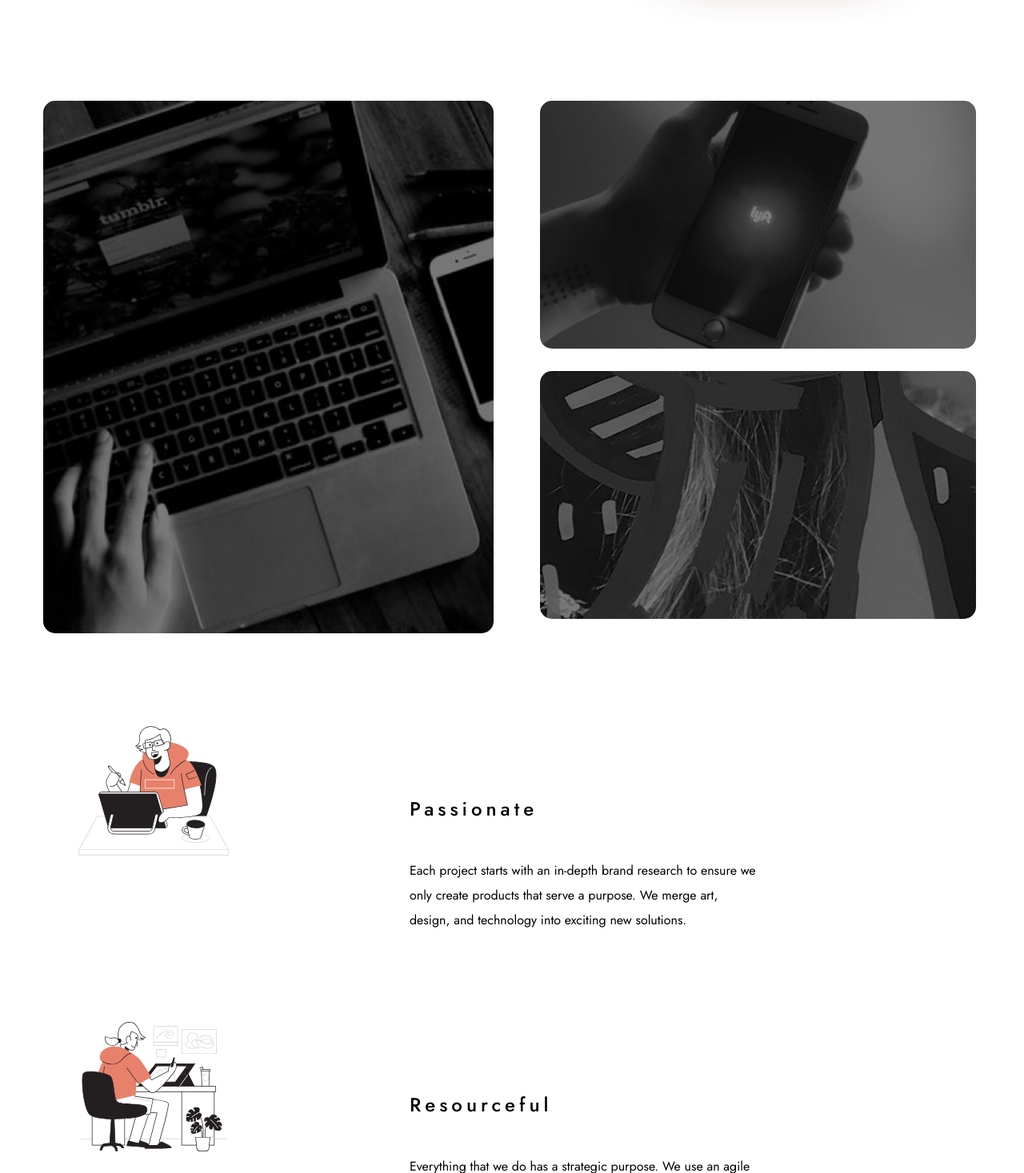
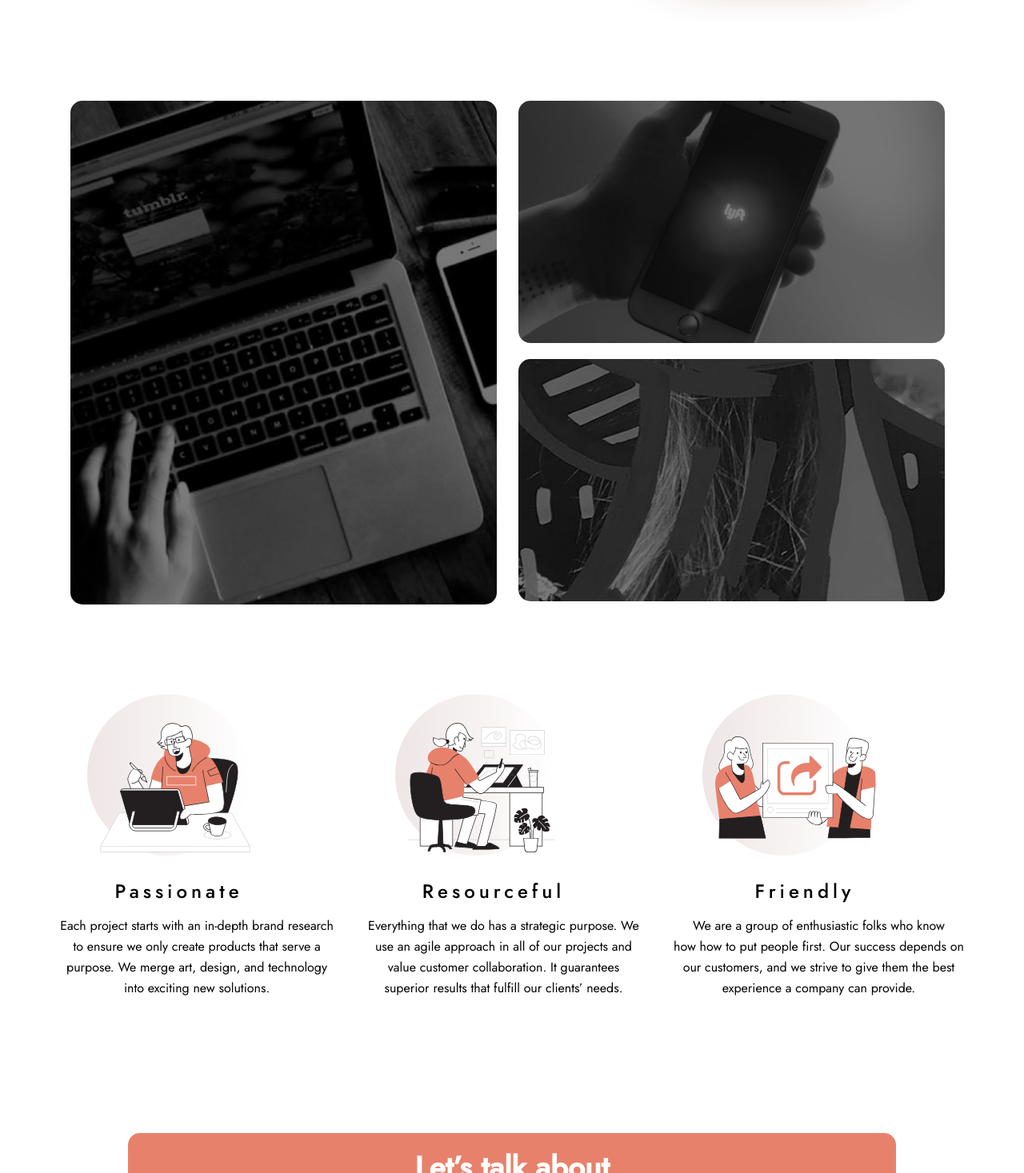
Before and after one commit to Excerity/Designo, a React (Create React App) app in the folder client/: page / in a window 1280 px wide. Shown: the part 843-2310 px from the top of the page at 80% size. Built offline with nearby package versions, Linux system fonts and the light colour scheme.

Commit message:
Home Page Layout

```diff
--- a/client/src/Pages/HomePage.jsx
+++ b/client/src/Pages/HomePage.jsx
@@ -23,13 +23,13 @@ function HomePage() {
          <DesignImageDesc  title='App Design'  OpenTab='AppDesign#top'/>
          <DesignImage  MobileType='graphic' TabletType='graphic' DesktopType='graphic'  OpenTab='GraphicDesign#top' />
          <DesignImageDesc  title='Graphic Design'  OpenTab='GraphicDesign#top'/>
-         <HomeDesignImageDesktop />
-          {/* <HomeDesignImageDesktopDescWeb title='Web Design'/>
+         <HomeDesignImageDesktop className='Desktop-Home-Design-Images' />
+         {/* <HomeDesignImageDesktopDescWeb title='Web Design'/>
          <HomeDesignImgDesktopDescApp title='App Design'/>
-         <HomePageImgDesktopGraphicDesc title='Graphic Design'/>    */}
+         <HomePageImgDesktopGraphicDesc title='Graphic Design'/>     */}
       <MidPage
      Passionate='./images/illustration-passionate.svg'
-    Resourceful='./images/illustration-resourceful.svg'
+     Resourceful='./images/illustration-resourceful.svg'
      Friendly='./images/illustration-friendly.svg'
      Circle='/images/bg-pattern-small-circle.svg'
      />
--- a/client/src/components/About/LandmarkImages.css
+++ b/client/src/components/About/LandmarkImages.css
@@ -13,10 +13,10 @@
     margin-right: auto;
   }
 
-  .MidPage {
+  /* .MidPage {
     margin-top: 5em;
     margin-bottom: 10em;
-  }
+  } */
 
   .Canada__Image {
     padding-top: -3em;
@@ -172,3 +172,8 @@
   }
 
 }
+
+@media (min-width:1200px) {
+
+
+}
--- a/client/src/components/HomePage/DesignImage.css
+++ b/client/src/components/HomePage/DesignImage.css
@@ -2,11 +2,11 @@
 
   .Home__MobileImg {
     display: block;
-    margin-left: auto;
-    margin-right: auto;
+    /* margin-left: auto;
+    margin-right: auto; */
+    margin: .3em auto;
     filter: brightness(50%);
     /* background:rgba(231,129,107,.7) !important;  */
-    filter: brightness();
     border-radius: 15px;
     transition: all .3s ease-in-out;
   }
--- a/client/src/components/HomePage/HomeBody.css
+++ b/client/src/components/HomePage/HomeBody.css
@@ -203,9 +203,9 @@
   }
 }
 
-@media (min-width: 1500px) {
+/* @media (min-width: 1500px) {
   .Body{
     width: 75vw;
   }
 
-}
+} */
--- a/client/src/components/HomePage/HomeDesignImageDesktop.css
+++ b/client/src/components/HomePage/HomeDesignImageDesktop.css
@@ -11,9 +11,9 @@
     }
 
   @media (min-width:991px) {
-    .Home__TabletImg {
+    /* .Home__TabletImg {
       display: none;
-    }
+    } */
 
     .Home__DesktopImg {
       display: block;
@@ -21,18 +21,25 @@
 
     .Home__Desktop__Images {
         margin-top: min(-15%, -20%);
+        /* margin-right: auto;
+        margin-left: auto; */
         display: grid;
         /* grid-column-gap: min(10%, 10%);  */
-        grid-gap: max(.2em, 1em);
-        grid-template-columns: auto auto ;
+        grid-gap: max(.4em, 1em);
+        grid-template-columns: 1fr 1fr ;
+        grid-template-areas:
+        "web app"
+        "web graphic";
+
     }
 
     .Desktop__Web__Design img {
-      background-color: blueviolet;
       width: 90%;
       border-radius: 15px;
-      margin-left: 1.3em;
+      margin-left: 3em;
       filter: brightness(50%);
+      grid-area: web;
+      height: 100%;
     }
 
 
@@ -40,22 +47,46 @@
       border-radius: 15px;
       width: 90%;
       filter: brightness(50%);
-      position: relative;
+      /* position: relative; */
+      grid-area: app;
+
     }
 
     .Desktop__Graphic__Design img{
       width: 90%;
       border-radius: 15px;
-      margin-top: -.39em;
+      /* margin-top: -.39em; */
       filter: brightness(50%);
+      grid-area: graphic;
+
     }
 
         .Desktop__Web__Design  {
             grid-column: 1/2;
             grid-row: 1/3;
-            margin-left: 2.1em;
+            /* margin-left: 2.1em; */
         }
       }
+
+
+
+      @media (min-width:1220px) {
+        .Home__Desktop__Images {
+          /* max-width: 70vw; */
+          /* max-width: 80rem; */
+          /* margin-left: 0;
+          margin-right: 0; */
+          width: 75rem;
+          margin: 0 auto;
+        }
+
+
+        .Home__Design__Image__Desktop__Container{
+          margin-top: 10%;
+        }
+
+      }
+
 
 
 
--- a/client/src/components/HomePage/HomeDesignImageDesktop.js
+++ b/client/src/components/HomePage/HomeDesignImageDesktop.js
@@ -24,6 +24,7 @@ function HomeDesignImageDesktop() {
             <img  className='Home__DesktopImg DesktopImg ' src={`/images/desktop-website-home-design-large.jpg`} alt=""/>
             </div>
 
+
             <div className='Home__Desktop Home__Desktop__Image__Right Desktop__App__Design' >
             <img  className='Home__DesktopImg DesktopImg ' src={`/images/desktop-app-design.jpg`} alt=""/>
             </div>
--- a/client/src/components/HomePage/HomeMidPage.css
+++ b/client/src/components/HomePage/HomeMidPage.css
@@ -11,9 +11,9 @@
   }
 
   .HomeCircle {
-    margin-left: 30%;
-    /* margin-left: 3em;
-    margin-right: 5%; */
+    display: block;
+    width: 30%;
+    margin: auto;
   }
 
   .MidPage__Paragraph {
@@ -25,29 +25,40 @@
     display: none;
   }
 
+  .MidPage__Paragraph-Desktop {
+    display: none;
+  }
+
   .MidPage__Picture__Title {
-    margin-bottom: 2em;
-    margin-top: 2em;
+    margin-bottom: .7em;
+    margin-top: .7em;
     font-weight: 500;
     letter-spacing: 5px;
   }
 
 
 
-@media (min-width: 600px) {
+@media (min-width: 768px) {
   .MidPage__Container {
     margin-bottom: 5em;
   }
 
   .HomeCircle {
     position: relative;
-    right: 50%;
+    /* right: 70%; */
+    margin-right: 60%;
+    top: 2em;
+
+  }
+
+  .hid {
+     padding-top: 2em;
   }
 
   .MidPage__Picture {
     position: relative;
-    right: 35%;
-
+    right: 30%;
+    top: 2em;
   }
 
   .MidPage__Paragraph {
@@ -61,11 +72,14 @@
   }
 }
 
-@media (min-width: 1281px) {
-   /* .MidPage {
+@media (min-width: 1200px) {
+    .MidPage {
      display: flex;
      justify-content: space-evenly;
      flex-wrap: nowrap;
+     max-width: 95vw;
+     margin-top: 10em;
+     margin: 5em auto;
    }
 
   .MidPage__Paragraph {
@@ -73,26 +87,41 @@
    }
 
    .MidPage__Paragraph22 {
-    margin-top: 5em;
-    white-space: nowrap;
+    display: none;
+
+  }
+
+  .MidPage__Paragraph-Desktop {
+    display: block;
+    line-height: 26px;
     position: relative;
-    right: 20%;
+    /* left: 7%; */
+  }
+
+  .MidPage__Paragraph-Desktop > p {
+    text-align: center;
   }
 
   .MidPage__Picture {
     position: relative;
-    left: 10%;
+    right: 8%;
   }
 
   .HomeCircle {
     position: relative;
-    right: 3%;
+    /* left: 10%; */
   }
 
   .MidPage__Picture__Title {
     position: relative;
-   left: 50%;
-  } */
+    left: 20%;
+    margin-top: 2em;
+  }
+
+  .Friendly-Desktop-Title {
+      left: 28%;
+  }
+
 
 
 }
--- a/client/src/components/HomePage/MidPage.js
+++ b/client/src/components/HomePage/MidPage.js
@@ -15,17 +15,32 @@ function MidPage({ Passionate, Friendly, Resourceful, Circle }) {
 <img className='MidPage__Picture' src={Passionate} alt=""/>
         <div className='MidPage__Paragraph'>
         <h2 className='MidPage__Picture__Title' >Passionate</h2>
-        <p>Each project starts with an in-depth brand</p>
-         <p>research to ensure we only create products that</p>
-         <p> serve a purpose. We merge art, design, and</p>
-        <p>technology into exciting new solutions.</p>
+        <p>
+            Each project starts with an in-depth brand <br/>
+          research to ensure we only create products that <br/>
+          serve a purpose. We merge art, design, and <br/>
+          technology into exciting new solutions.</p>
         </div>
         <div className='MidPage__Paragraph22'>
         <h2 className='MidPage__Picture__Title'  >Passionate</h2>
-        <p>Each project starts with an in-depth brand research to ensure we</p>
-        <p> only create products that serve a purpose. We merge art,</p>
-        <p>design, and technology into exciting new solutions.</p>
+        <p>
+            Each project starts with an in-depth brand research to ensure we <br/>
+        only create products that serve a purpose. We merge art, <br/>
+        design, and technology into exciting new solutions.</p>
         </div>
+
+
+
+         <div className='MidPage__Paragraph-Desktop'>
+         <h2 className='MidPage__Picture__Title' >Passionate</h2>
+
+        <p>Each project starts with an in-depth brand research <br/>
+         to ensure we only create products that serve a <br/>
+        purpose. We merge art, design, and technology <br/>
+                into exciting new solutions.
+         </p>
+        </div>
+
             </div>
 
 
@@ -39,18 +54,34 @@ function MidPage({ Passionate, Friendly, Resourceful, Circle }) {
 
             <div className='MidPage__Paragraph'>
             <h2 className='MidPage__Picture__Title' >Resourceful</h2>
-              <p>Everything that we do has a strategic purpose.</p>
-              <p>We use an agile approach in all of our projects</p>
-              <p>and value customer collaboration. It guarantees</p>
-              <p>superior results that fulfill our clients needs.</p>
+              <p>
+                  Everything that we do has a strategic purpose. <br/>
+              We use an agile approach in all of our projects <br/>
+              and value customer collaboration. It guarantees <br/>
+              superior results that fulfill our clients needs.
+              </p>
             </div>
 
             <div className='MidPage__Paragraph22'>
-            <h2 className='MidPage__Picture__Title'  >Resourceful</h2>
-              <p>Everything that we do has a strategic purpose. We use an agile</p>
-              <p> approach in all of our projects and value customer collaboration.</p>
-              <p>and value customer collaboration superior results that fulfill our clients’ needs.</p>
+            <h2 className='MidPage__Picture__Title'>Resourceful</h2>
+              <p>
+               Everything that we do has a strategic purpose. We use an agile
+               approach in all of our projects and value customer collaboration. <br/>
+               It guarantees superior results that fulfill our clients needs.
+               </p>
             </div>
+
+
+            <div className='MidPage__Paragraph-Desktop'>
+            <h2 className='MidPage__Picture__Title'>Resourceful</h2>
+
+        <p>
+        Everything that we do has a strategic purpose. We <br/>
+        use an agile approach in all of our projects and <br/>
+        value customer collaboration. It guarantees <br/>
+        superior results that fulfill our clients’ needs.
+        </p>
+        </div>
 
         </div>
 
@@ -65,20 +96,29 @@ function MidPage({ Passionate, Friendly, Resourceful, Circle }) {
 <img className='MidPage__Picture' src={Friendly} alt=""/>
 
             <div className='MidPage__Paragraph'>
-            <h2 className='MidPage__Picture__Title' >Friendly</h2>
-                <p>We are a group of enthusiastic folks who know how</p>
-                <p>how to put people first. Our success depends</p>
-                <p>on our customers, and we strive to give them</p>
-                <p>the best experience a company can provide.</p>
+            <h2 className='MidPage__Picture__Title'>Friendly</h2>
+                <p>We are a group of enthusiastic folks who know how <br/>
+                how to put people first. Our success depends <br/>
+                on our customers, and we strive to give them <br/>
+                the best experience a company can provide.</p>
             </div>
 
             <div className='MidPage__Paragraph22'>
-            <h2 className='MidPage__Picture__Title'  >Friendly</h2>
-                <p>We are a group of enthusiastic folks who know how how to put</p>
-                <p> people first. Our success depends on our customers, and we</p>
-                <p>strive to give them the best experience a company can provide.</p>
+            <h2 className='MidPage__Picture__Title'>Friendly</h2>
+                <p>We are a group of enthusiastic folks who know how how to put <br/>
+                 people first. Our success depends on our customers, and we <br/>
+                strive to give them the best experience a company can provide.</p>
             </div>
 
+
+        <div className='MidPage__Paragraph-Desktop '>
+        <h2 className='MidPage__Picture__Title Friendly-Desktop-Title'>Friendly</h2>
+
+             <p>We are a group of enthusiastic folks who know <br/>
+              how how to put people first. Our success depends on <br/>
+              our customers, and we strive to give them the best <br/>
+              experience a company can provide.</p>
+        </div>
 
         </div>
 
--- a/client/src/components/Nav/Navbar.css
+++ b/client/src/components/Nav/Navbar.css
@@ -153,9 +153,9 @@ padding-left: 2em;
 @media screen and (min-width: 1200px) {
 
   .navbar {
-     justify-content: space-evenly;
     padding-top: 3.5em;
-    gap: 450px;
+    width: 70rem;
+    margin: auto;
   }
 
   .Navbar-Logo {
```
Also changed, not shown: client/src/components/HomePage/DesignImage.js (+15 -9 lines), client/src/components/HomePage/DesignImages.css (added, +103 -0 lines), 1 other file (tests, documents, lock files or other folders).
